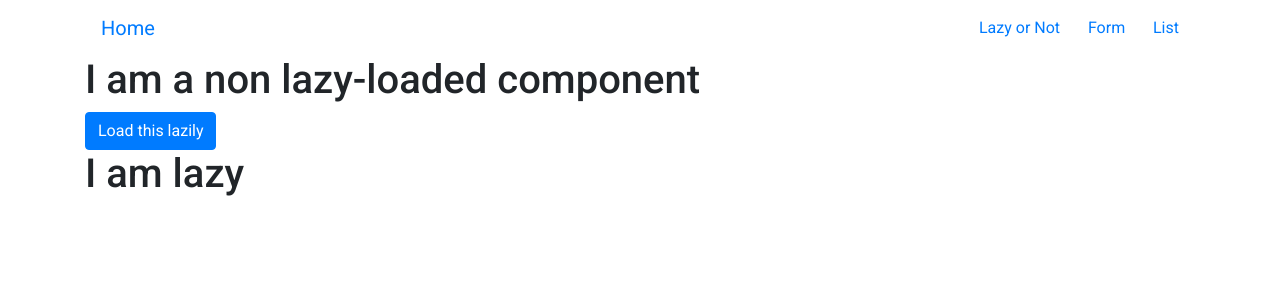
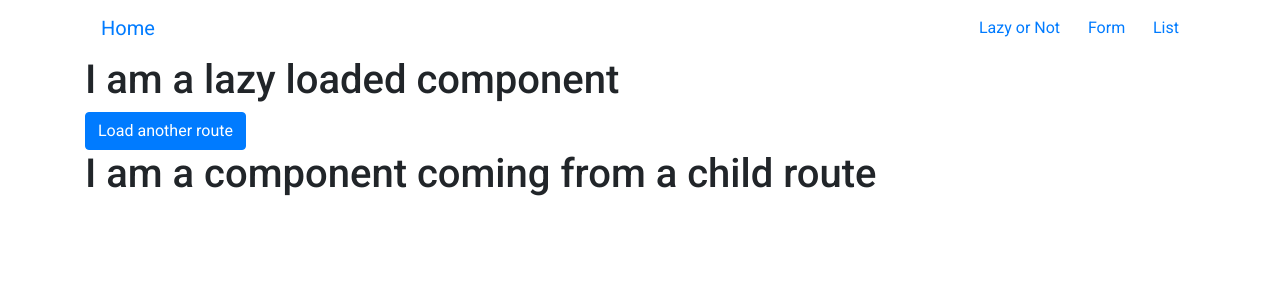
Before and after one commit to AlexLloyd89/AngularProject, an Angular app in the folder Alex-App/: page /not/lazy in a window 1280 px wide. Shown: the top 300 px of the page. Built offline with nearby package versions, Linux system fonts and the light colour scheme.

Commit message:
lazy redone

```diff
--- a/Alex-App/src/app/app-routing.module.ts
+++ b/Alex-App/src/app/app-routing.module.ts
@@ -1,8 +1,8 @@
 import { NgModule } from "@angular/core";
 import { Routes, RouterModule } from "@angular/router";
 import { HomeComponent } from "./home/home.component";
-import { NotComponent } from "./lazyOrNot/not/not.component";
-import { LazyComponent } from "./lazyOrNot/lazy/lazy.component";
+// import { NotComponent } from "./lazyOrNot/not/not.component";
+// import { LazyComponent } from "./lazyOrNot/lazy/lazy.component";
 import { FormComponent } from "./form/form.component";
 import { ListComponent } from "./list/list.component";
 
@@ -16,13 +16,13 @@ const routes: Routes = [
   //Lazy & non-lazy route
   {
     path: "not",
-    component: NotComponent,
-    children: [
-      {
-        path: "lazy",
-        component: LazyComponent
-      }
-    ]
+    loadChildren: () => import(`./lazy/lazy.module`).then(m => m.LazyModule)
+    // children: [
+    //   {
+    //     path: "lazy",
+    //     component: LazyComponent
+    //   }
+    // ]
   },
   //Form route
   { path: "form", component: FormComponent },
--- a/Alex-App/src/app/app.module.ts
+++ b/Alex-App/src/app/app.module.ts
@@ -18,13 +18,14 @@ import { MatInputModule } from "@angular/material/input";
 import { MatSlideToggleModule } from "@angular/material/slide-toggle";
 import { MatSelectModule } from "@angular/material/select";
 import { MatButtonModule } from "@angular/material/button";
+import { LazyModule } from "./lazy/lazy.module";
 
 @NgModule({
   declarations: [
     AppComponent,
     HomeComponent,
-    LazyComponent,
-    NotComponent,
+    // LazyComponent,
+    // NotComponent,
     NavigationComponent,
     FormComponent,
     ListComponent
@@ -32,6 +33,7 @@ import { MatButtonModule } from "@angular/material/button";
   imports: [
     BrowserModule,
     AppRoutingModule,
+    // LazyModule,
     ReactiveFormsModule,
     HttpClientModule,
     BrowserAnimationsModule,
--- a/Alex-App/src/app/lazyOrNot/lazy/lazy.component.html
+++ b/Alex-App/src/app/lazyOrNot/lazy/lazy.component.html
@@ -1 +1 @@
-<h1>I am lazy</h1>
+<h1>I am a component coming from a child route</h1>
--- a/Alex-App/src/app/lazyOrNot/lazy/lazy.component.ts
+++ b/Alex-App/src/app/lazyOrNot/lazy/lazy.component.ts
@@ -1,15 +1,12 @@
-import { Component, OnInit } from '@angular/core';
+import { Component, OnInit } from "@angular/core";
 
 @Component({
-  selector: 'app-lazy',
-  templateUrl: './lazy.component.html',
-  styleUrls: ['./lazy.component.css']
+  selector: "app-lazy",
+  templateUrl: "./lazy.component.html",
+  styleUrls: ["./lazy.component.css"]
 })
 export class LazyComponent implements OnInit {
+  constructor() {}
 
-  constructor() { }
-
-  ngOnInit() {
-  }
-
+  ngOnInit() {}
 }
--- a/Alex-App/src/app/lazyOrNot/not/not.component.html
+++ b/Alex-App/src/app/lazyOrNot/not/not.component.html
@@ -1,5 +1,5 @@
-<h1>I am a non lazy-loaded component</h1>
+<h1>I am a lazy loaded component</h1>
 <button [routerLink]="['/not/lazy']" class="btn btn-primary">
-  Load this lazily
+  Load another route
 </button>
 <router-outlet></router-outlet>
```
Also changed, not shown: Alex-App/src/app/lazy/lazy-routing.module.ts (added, +25 -0 lines), Alex-App/src/app/lazy/lazy.module.ts (added, +11 -0 lines).
